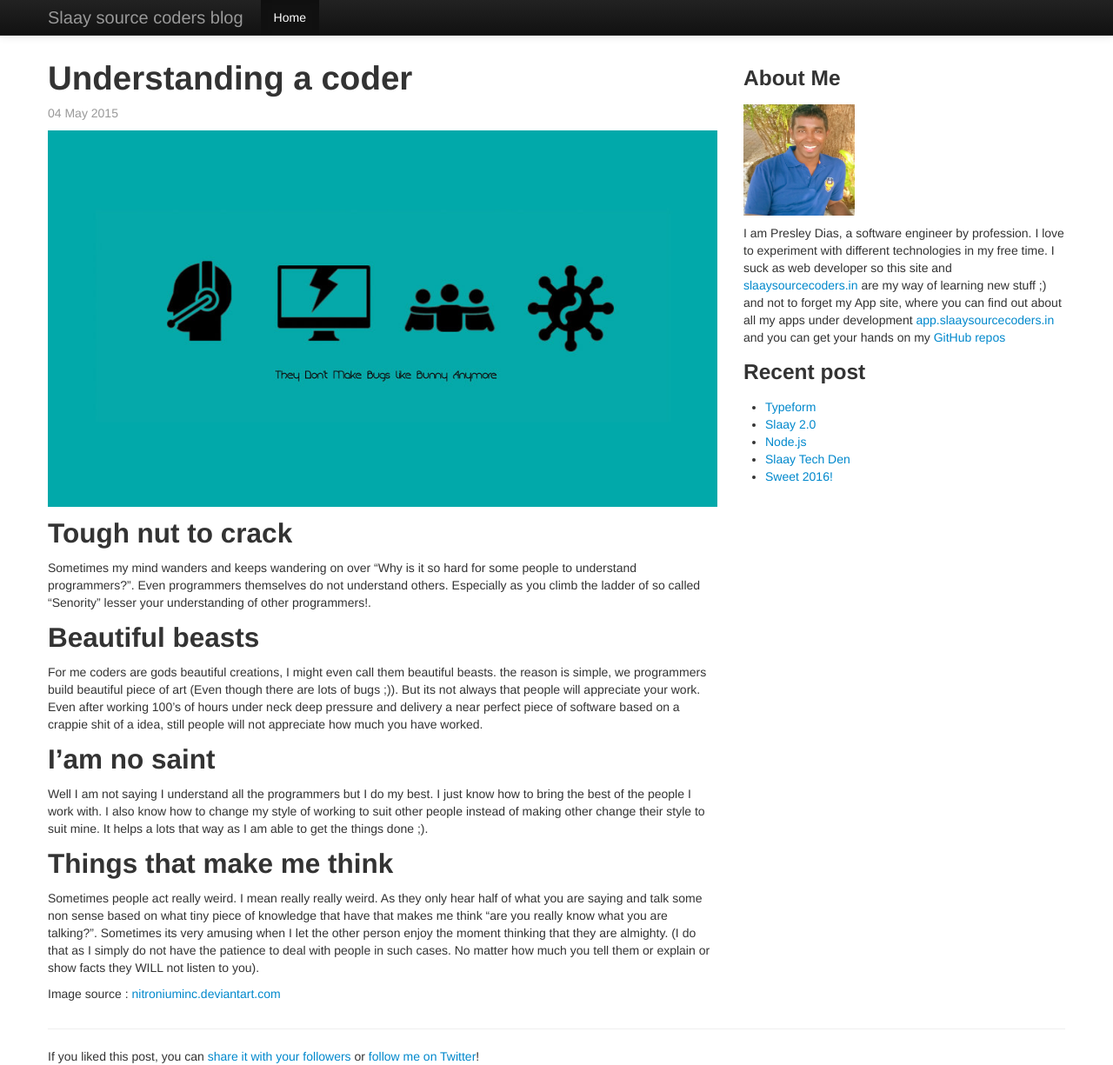
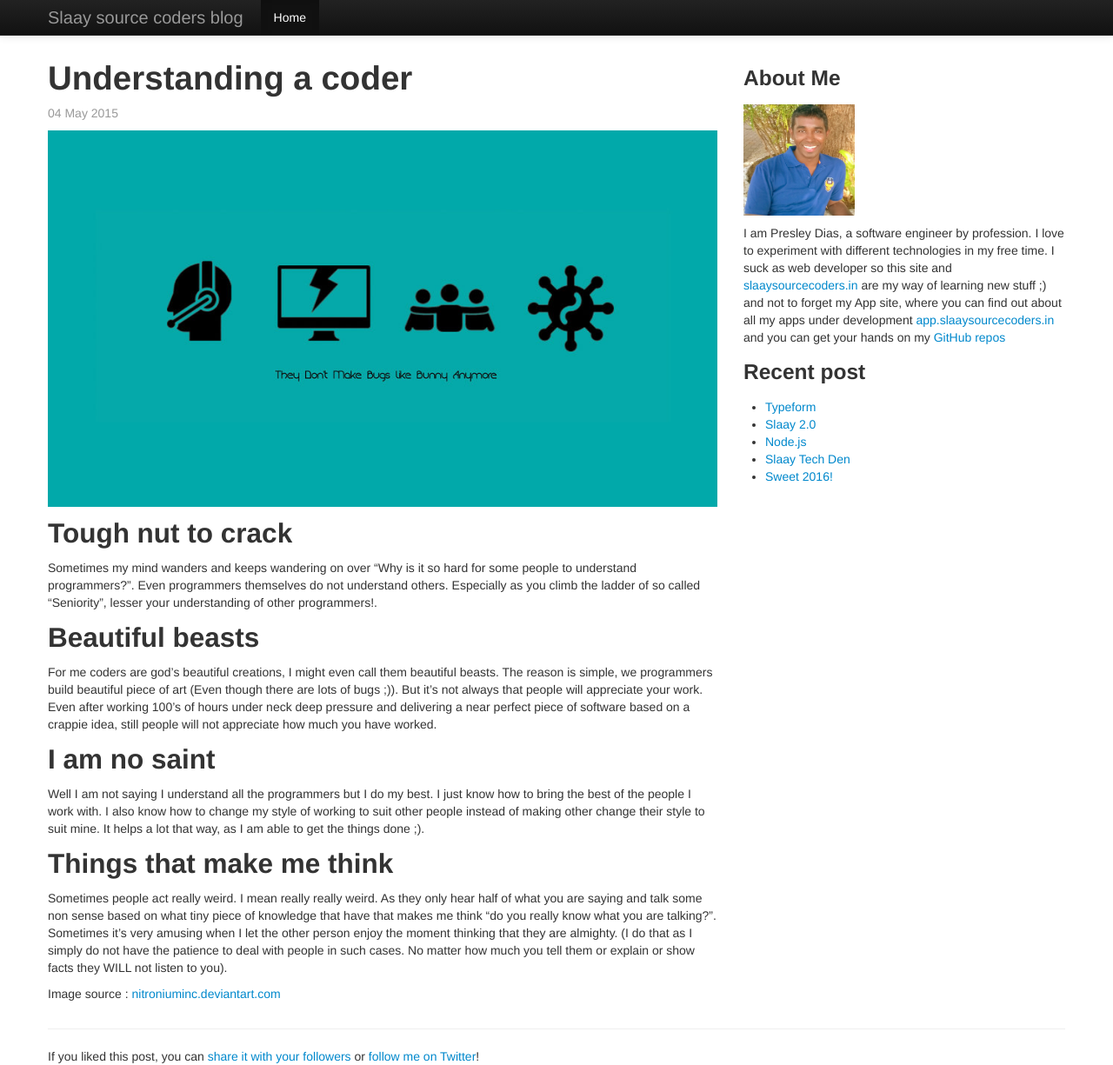
Before and after one commit to slaay/slaay.github.io, a Jekyll site: the page built from _posts/2015-05-04-Poor_coder.md, in a window 1280 px wide and 1225 px high. Shown: the whole window at 87% size. Built offline with Jekyll 4.4.1, drawn with Linux system fonts in a browser that asks for light colours; nearby versions of some CDN libraries; library files that are not in the unit come from our copies; comment, search, counter and statistics services are not loaded.

Commit message:
grammatical mistakes corrected

```diff
--- a/_posts/2015-05-04-Poor_coder.md
+++ b/_posts/2015-05-04-Poor_coder.md
@@ -7,22 +7,22 @@ comments: True
 
 Tough nut to crack
 ------------
-Sometimes my mind wanders and keeps wandering on over "Why is it so hard for some people to understand programmers?". Even programmers themselves do not understand others. Especially as you climb the ladder of so called "Senority" lesser your understanding of other programmers!.
+Sometimes my mind wanders and keeps wandering on over "Why is it so hard for some people to understand programmers?". Even programmers themselves do not understand others. Especially as you climb the ladder of so called "Seniority", lesser your understanding of other programmers!.
 
 Beautiful beasts
 ------------
-For me coders are gods beautiful creations, I might even call them beautiful beasts. the reason is simple, we programmers build
-beautiful piece of art (Even though there are lots of bugs ;)). But its not always that people will appreciate your work.
-Even after working 100's of hours under neck deep pressure and delivery a near perfect piece of software based on a crappie shit of a idea, still people will not appreciate how much you have worked.
+For me coders are god's beautiful creations, I might even call them beautiful beasts. The reason is simple, we programmers build
+beautiful piece of art (Even though there are lots of bugs ;)). But it's not always that people will appreciate your work.
+Even after working 100's of hours under neck deep pressure and delivering a near perfect piece of software based on a crappie idea, still people will not appreciate how much you have worked.
 
-I'am no saint
+I am no saint
 ------------
 Well I am not saying I understand all the programmers but I do my best. I just know how to bring the best of the people I work with.
-I also know how to change my style of working to suit other people instead of making other change their style to suit mine. It helps a lots that way as I am able to get the things done ;).
+I also know how to change my style of working to suit other people instead of making other change their style to suit mine. It helps a lot that way, as I am able to get the things done ;).
 
 Things that make me think
 ------------
-Sometimes people act really weird. I mean really really weird. As they only hear half of what you are saying and talk some non sense based on what tiny piece of knowledge that have that makes me think "are you really know what you are talking?". Sometimes its very amusing when I let the other person enjoy the moment thinking that they are almighty. (I do that as I simply do not have the patience to deal with people in such cases. No matter how much you tell them or explain or show facts they WILL not listen to you).
+Sometimes people act really weird. I mean really really weird. As they only hear half of what you are saying and talk some non sense based on what tiny piece of knowledge that have that makes me think "do you really know what you are talking?". Sometimes it's very amusing when I let the other person enjoy the moment thinking that they are almighty. (I do that as I simply do not have the patience to deal with people in such cases. No matter how much you tell them or explain or show facts they WILL not listen to you).
 
 
 Image source : [nitroniuminc.deviantart.com](nitroniuminc.deviantart.com)
```
